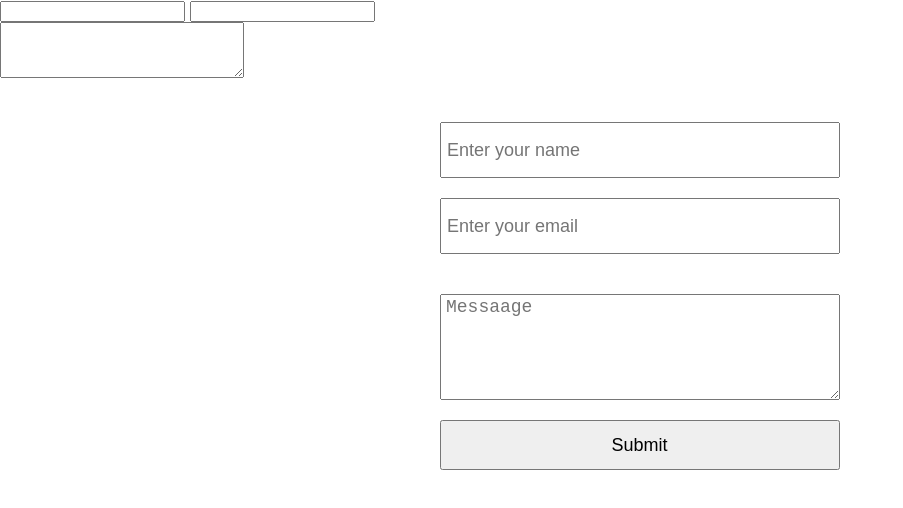
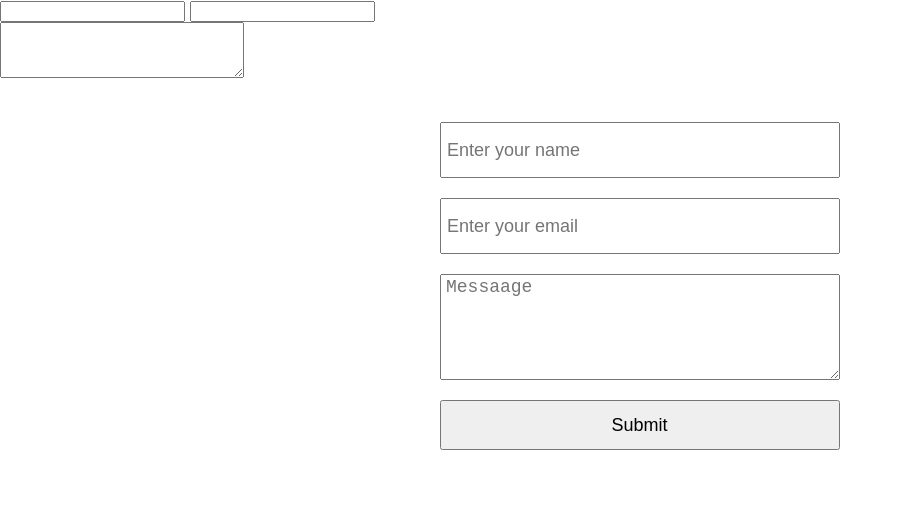
Before and after one commit to MelvinPeepers/react_forms_netlify, a React (Create React App) app: page / in a window 1280 px wide. Shown: the top 508 px of the page, without its empty margins (0-903 px from the left). Built offline with nearby package versions, Linux system fonts and the light colour scheme.

Commit message:
removed js recaptcha

```diff
--- a/src/Form.js
+++ b/src/Form.js
@@ -5,8 +5,7 @@ export default function Form() {
     <form
       method='POST'
       name='contactform'
-      className='contactForm'
-      data-netlify-recaptcha="true">
+      className='contactForm'>
 
       <input
         type='hidden'
@@ -23,8 +22,6 @@ export default function Form() {
         name='email'
         placeholder='Enter your email' />
 
-      <div data-netlify-recaptcha="true"></div>
-
       <textarea
         name='message'
         placeholder='Messaage'></textarea>
```
